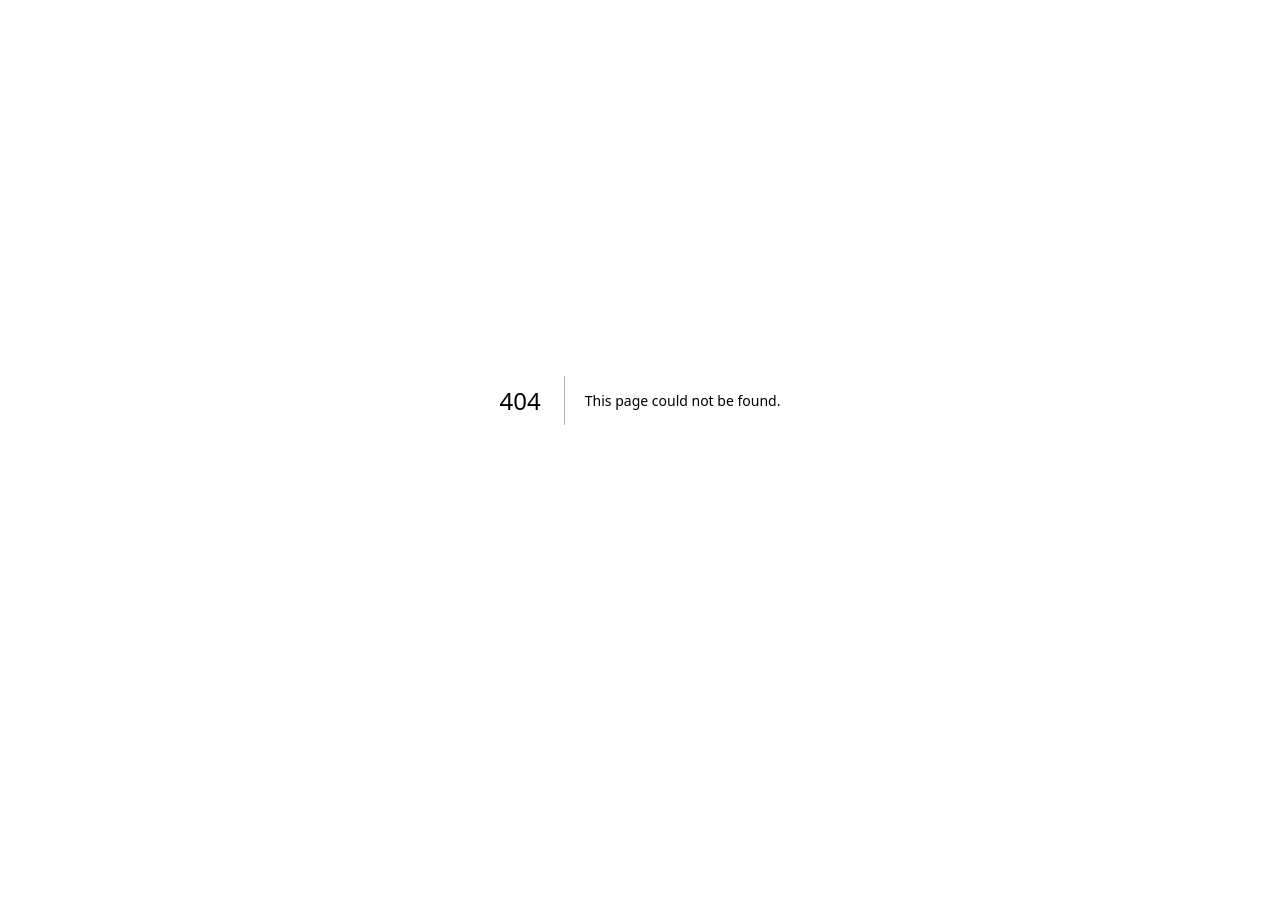
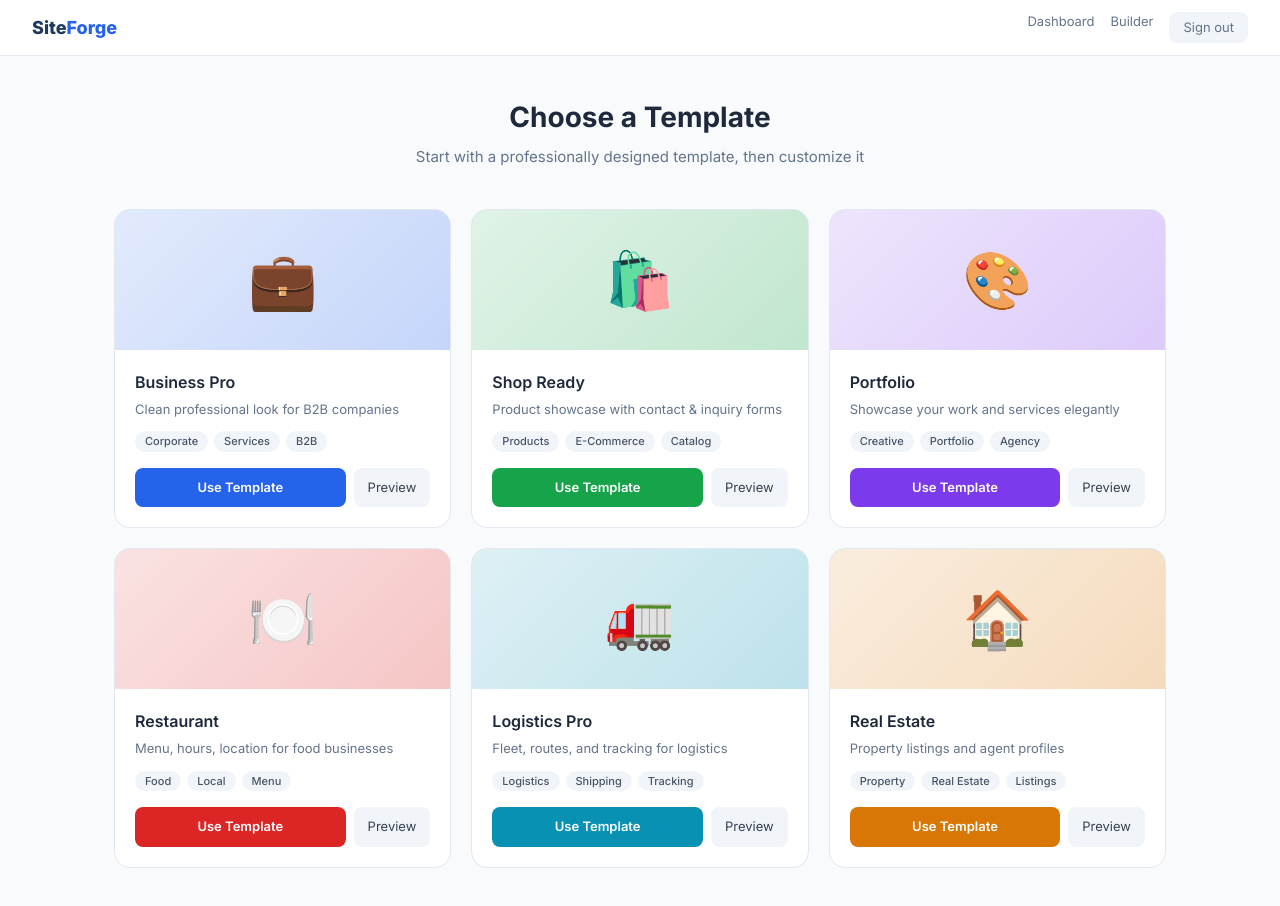
Before and after one commit to gladwinit-coder/siteforge-website-builder, a Next.js app: page /templates in a window 1280 px wide. Before the commit this address had no page. Before the commit the page ends 800 px from the top, so only its background shows below. Built offline with nearby package versions, Linux system fonts and the light colour scheme; no server answers; sample sign-in values are in the browser's storage.

Commit message:
Create page.tsx

```diff
--- /dev/null
+++ b/app/templates/page.tsx
@@ -0,0 +1,65 @@
+import { getServerSession } from "next-auth";
+import { authOptions } from "@/lib/auth";
+import { redirect } from "next/navigation";
+import Link from "next/link";
+
+export const dynamic = "force-dynamic";
+
+const templates = [
+  { id:"business", name:"Business Pro", desc:"Clean professional look for B2B companies", color:"#2563eb", emoji:"💼", tags:["Corporate","Services","B2B"] },
+  { id:"ecommerce", name:"Shop Ready", desc:"Product showcase with contact & inquiry forms", color:"#16a34a", emoji:"🛍️", tags:["Products","E-Commerce","Catalog"] },
+  { id:"portfolio", name:"Portfolio", desc:"Showcase your work and services elegantly", color:"#7c3aed", emoji:"🎨", tags:["Creative","Portfolio","Agency"] },
+  { id:"restaurant", name:"Restaurant", desc:"Menu, hours, location for food businesses", color:"#dc2626", emoji:"🍽️", tags:["Food","Local","Menu"] },
+  { id:"logistics", name:"Logistics Pro", desc:"Fleet, routes, and tracking for logistics", color:"#0891b2", emoji:"🚛", tags:["Logistics","Shipping","Tracking"] },
+  { id:"realestate", name:"Real Estate", desc:"Property listings and agent profiles", color:"#d97706", emoji:"🏠", tags:["Property","Real Estate","Listings"] },
+];
+
+export default async function TemplatesPage() {
+  const session = await getServerSession(authOptions);
+  if (!session) redirect("/login");
+
+  return (
+    <div style={{ minHeight:"100vh", background:"#f8fafc", fontFamily:"Inter,system-ui,sans-serif" }}>
+      <nav style={{ background:"#fff", borderBottom:"1px solid #e2e8f0", padding:"0 32px", display:"flex", alignItems:"center", height:"56px" }}>
+        <Link href="/dashboard" style={{ fontWeight:800, fontSize:"18px", color:"#1e3a5f", textDecoration:"none" }}>Site<span style={{ color:"#2563eb" }}>Forge</span></Link>
+        <div style={{ marginLeft:"auto", display:"flex", gap:"16px" }}>
+          <Link href="/dashboard" style={{ color:"#64748b", textDecoration:"none", fontSize:"13px" }}>Dashboard</Link>
+          <Link href="/builder" style={{ color:"#64748b", textDecoration:"none", fontSize:"13px" }}>Builder</Link>
+          <Link href="/api/auth/signout" style={{ background:"#f1f5f9", color:"#64748b", padding:"6px 14px", borderRadius:"8px", fontSize:"13px", textDecoration:"none" }}>Sign out</Link>
+        </div>
+      </nav>
+      <div style={{ maxWidth:"1100px", margin:"40px auto", padding:"0 24px" }}>
+        <div style={{ textAlign:"center", marginBottom:"40px" }}>
+          <h1 style={{ fontSize:"28px", fontWeight:700, color:"#1e293b", margin:0 }}>Choose a Template</h1>
+          <p style={{ color:"#64748b", fontSize:"15px", marginTop:"8px" }}>Start with a professionally designed template, then customize it</p>
+        </div>
+        <div style={{ display:"grid", gridTemplateColumns:"repeat(auto-fit,minmax(300px,1fr))", gap:"20px" }}>
+          {templates.map(t => (
+            <div key={t.id} style={{ background:"#fff", borderRadius:"16px", border:"1px solid #e2e8f0", overflow:"hidden", transition:"transform 0.2s" }}>
+              <div style={{ height:"140px", background:`linear-gradient(135deg,${t.color}22,${t.color}44)`, display:"flex", alignItems:"center", justifyContent:"center", fontSize:"56px" }}>
+                {t.emoji}
+              </div>
+              <div style={{ padding:"20px" }}>
+                <h3 style={{ fontSize:"16px", fontWeight:600, color:"#1e293b", margin:"0 0 6px" }}>{t.name}</h3>
+                <p style={{ fontSize:"13px", color:"#64748b", margin:"0 0 12px" }}>{t.desc}</p>
+                <div style={{ display:"flex", gap:"6px", marginBottom:"16px", flexWrap:"wrap" }}>
+                  {t.tags.map(tag => (
+                    <span key={tag} style={{ background:"#f1f5f9", color:"#475569", padding:"2px 10px", borderRadius:"20px", fontSize:"11px", fontWeight:500 }}>{tag}</span>
+                  ))}
+                </div>
+                <div style={{ display:"flex", gap:"8px" }}>
+                  <button style={{ flex:1, background:t.color, color:"#fff", border:"none", padding:"10px", borderRadius:"8px", fontSize:"13px", fontWeight:600, cursor:"pointer" }}>
+                    Use Template
+                  </button>
+                  <button style={{ padding:"10px 14px", background:"#f1f5f9", border:"none", borderRadius:"8px", fontSize:"13px", cursor:"pointer", color:"#374151" }}>
+                    Preview
+                  </button>
+                </div>
+              </div>
+            </div>
+          ))}
+        </div>
+      </div>
+    </div>
+  );
+}
```
